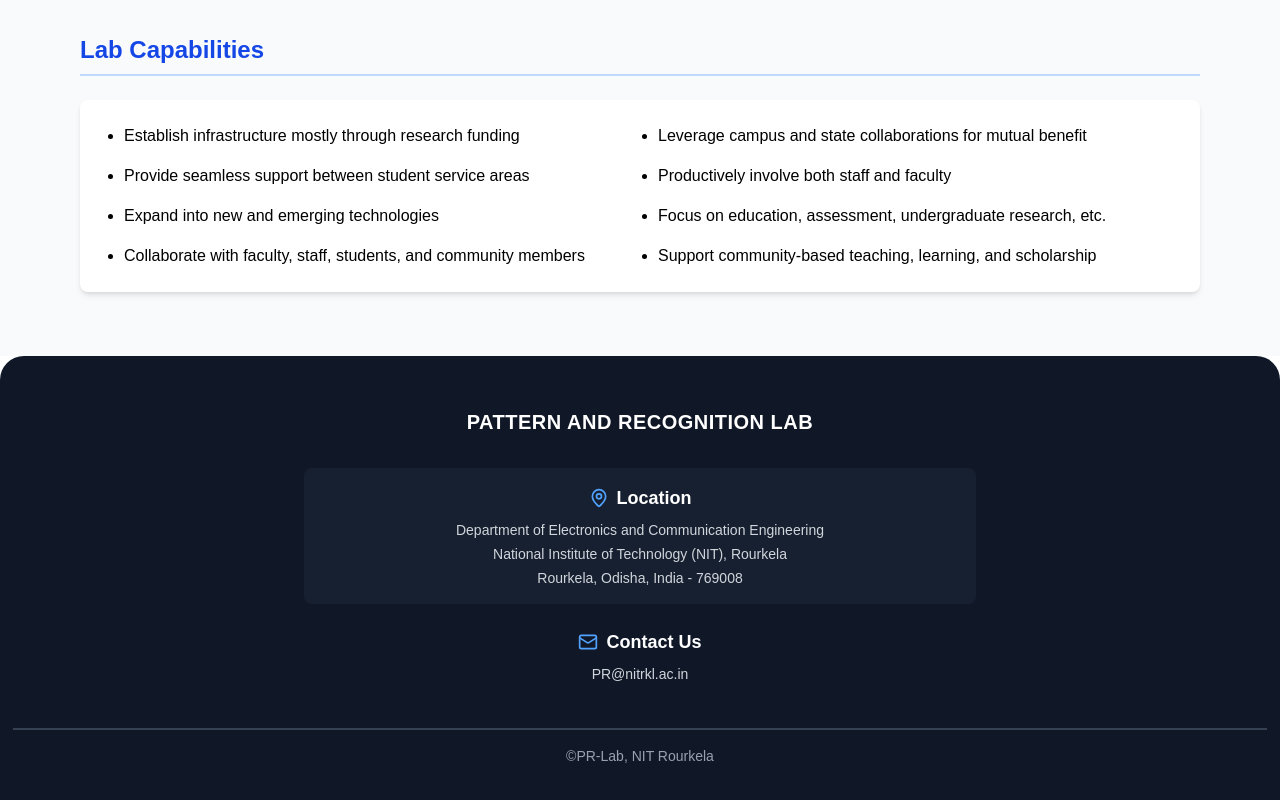
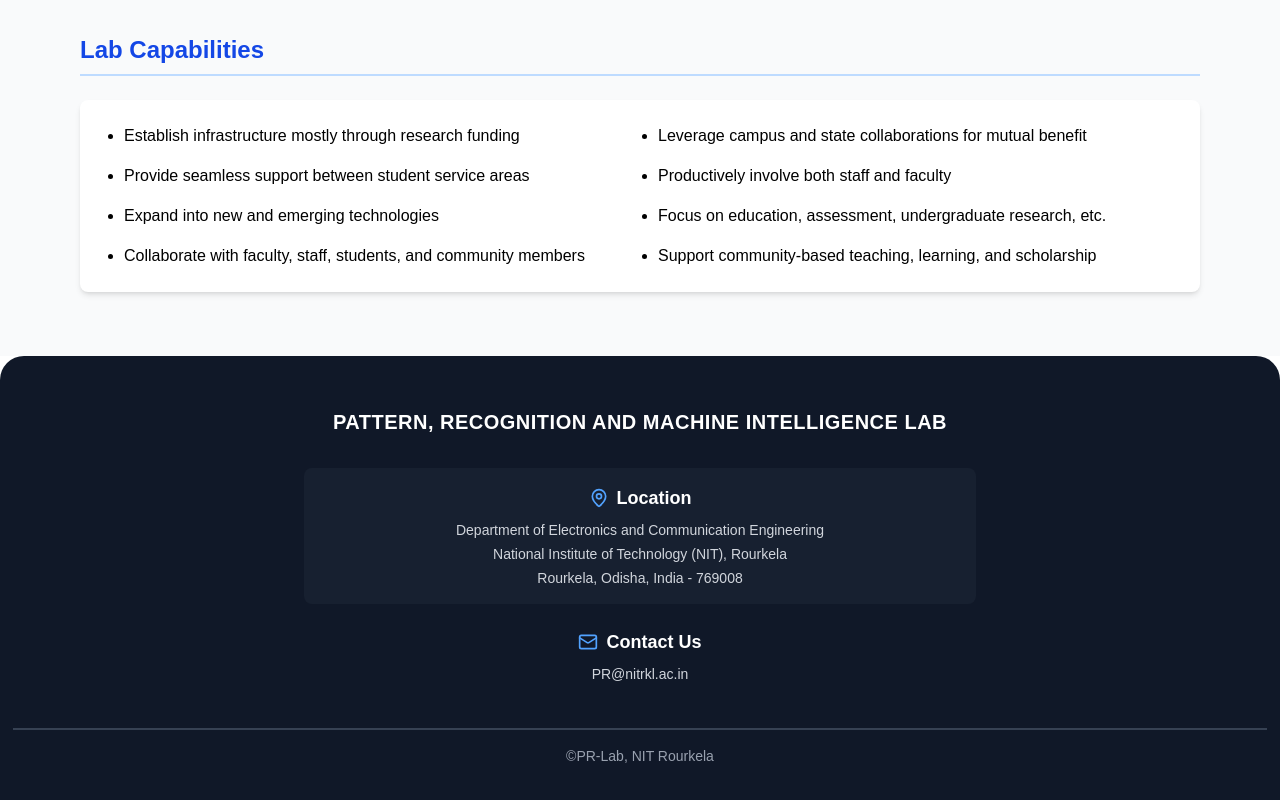
Before and after one commit to AshwaniNITR/prlab, a Next.js app: page / in a window 1280 px wide. Shown: the part 1782-2582 px from the top of the page. Built offline with nearby package versions, Linux system fonts and the light colour scheme.

Commit message:
chore:minor change in footer

```diff
--- a/src/app/components/Footer.tsx
+++ b/src/app/components/Footer.tsx
@@ -14,7 +14,7 @@
           {/* Conference Details */}
           <div className="flex flex-col items-center mb-6">
             <h3 className="text-xl font-bold uppercase tracking-wide mb-2">
-              Pattern And Recognition Lab
+              Pattern, Recognition and Machine Intelligence Lab
             </h3>
           </div>
 
```
